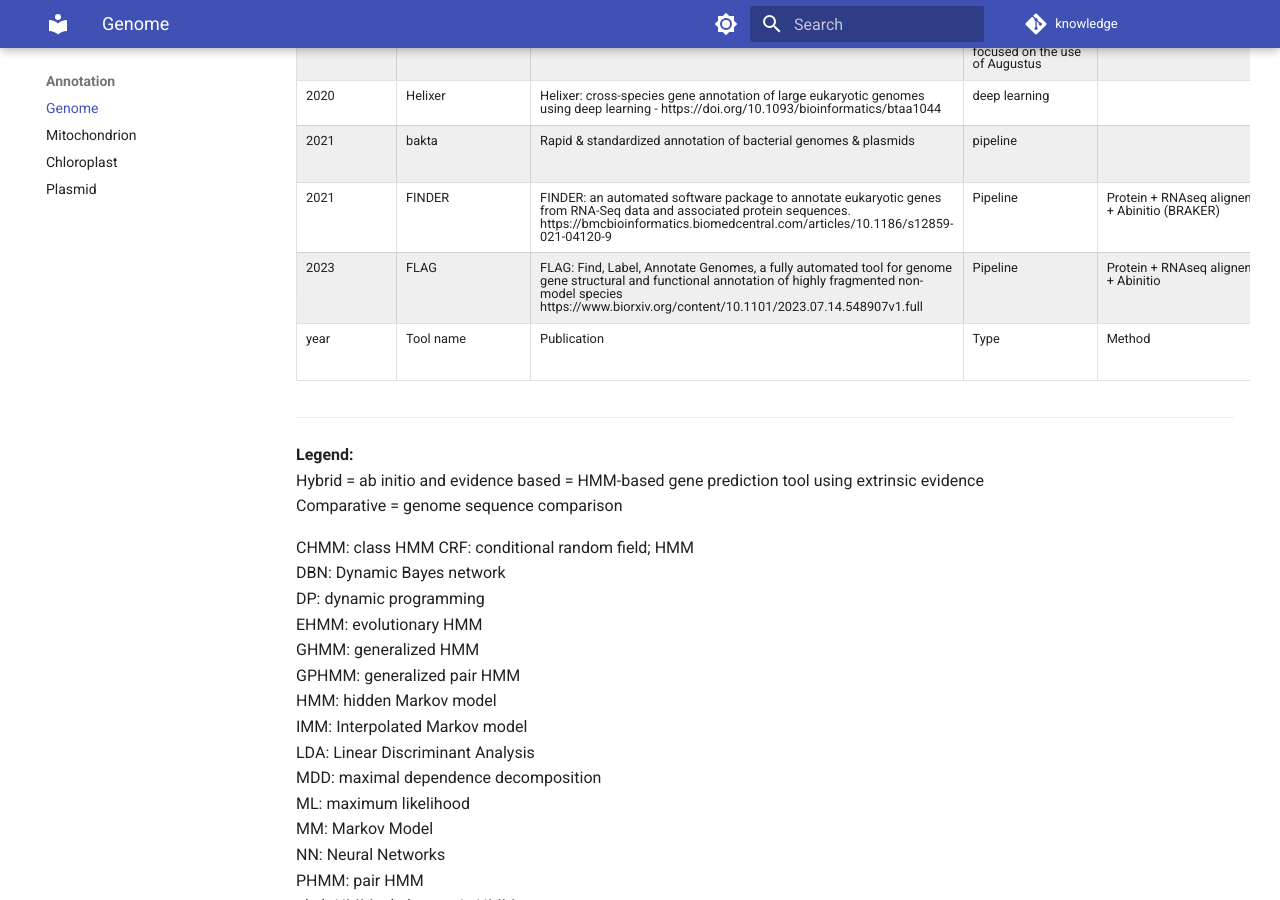
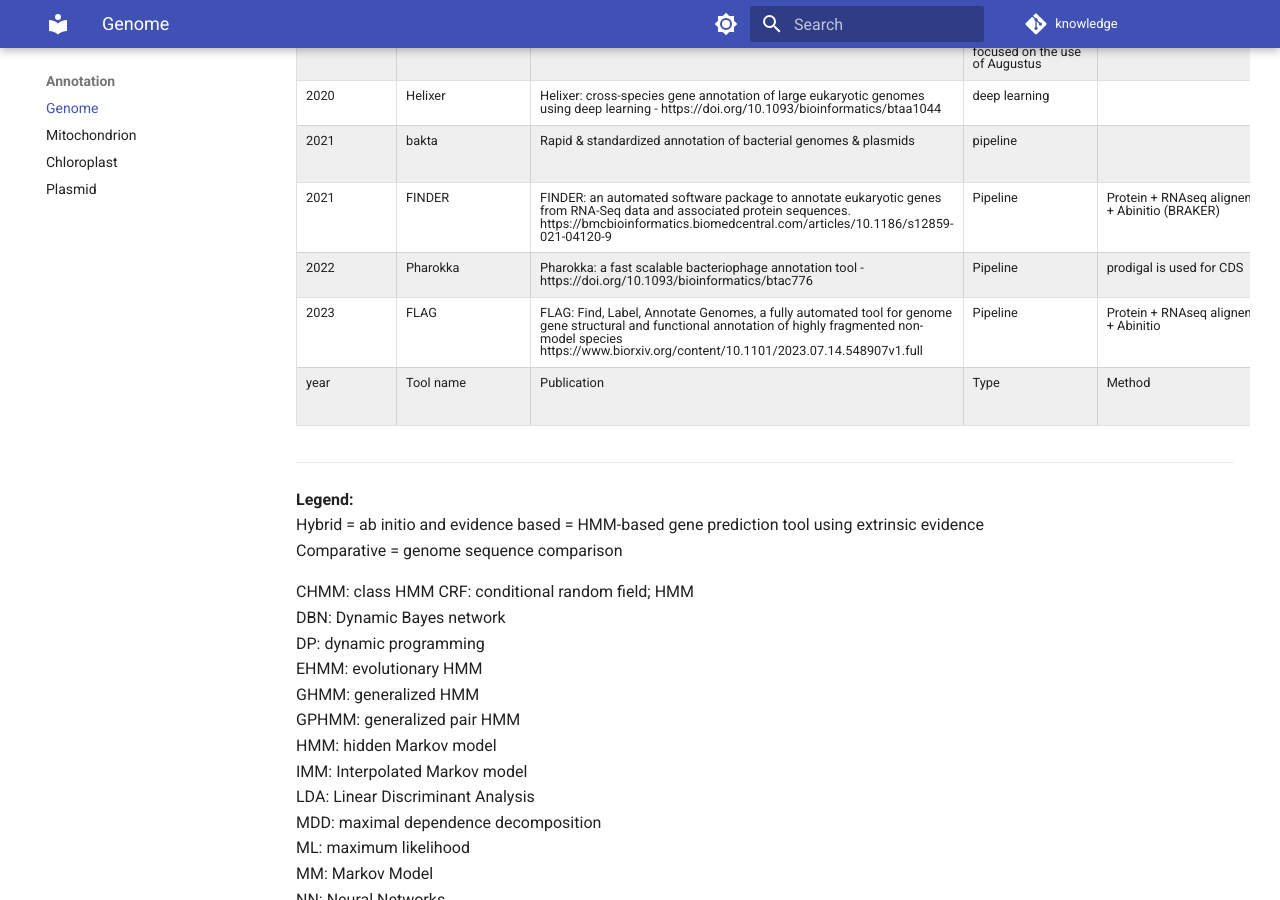
Before and after one commit to Juke34/knowledge, an MkDocs documentation site: the page built from docs/annotation/structural/annotation_tools_genome.md, in a window 1280 px wide and 900 px high, scrolled down 10093 px. Built offline with MkDocs 1.6.1 and Material for MkDocs 9.7.7, drawn with Linux system fonts in a browser that asks for light colours; comment, search, counter and statistics services are not loaded.

Commit message:
Update annotation_tools_genome.md

```diff
--- a/docs/annotation/structural/annotation_tools_genome.md
+++ b/docs/annotation/structural/annotation_tools_genome.md
@@ -156,6 +156,7 @@ List of genome annotation tools
 2020 | Helixer | Helixer: cross-species gene annotation of large eukaryotic genomes using deep learning - https://doi.org/10.1093/bioinformatics/btaa1044 | deep learning | | Eukaryote | | cross-species annotation | |
 2021 | bakta | Rapid & standardized annotation of bacterial genomes & plasmids | pipeline |  | Bacteria + plasmid | | | .embl, .gbff, .gff3, .faa, .fna |
 2021 | FINDER | FINDER: an automated software package to annotate eukaryotic genes from RNA-Seq data and associated protein sequences. https://bmcbioinformatics.biomedcentral.com/articles/10.1186/s12859-021-04120-9 | Pipeline | Protein + RNAseq alignement + Abinitio (BRAKER) | Eukaryote | | | .gtf |
+2022 | Pharokka | Pharokka: a fast scalable bacteriophage annotation tool - https://doi.org/10.1093/bioinformatics/btac776  | Pipeline | prodigal is used for CDS | bacteriophage | | | gff, gbk ,etc. |
 2023 | FLAG | FLAG: Find, Label, Annotate Genomes, a fully automated tool for genome gene structural and functional annotation of highly fragmented non-model species https://www.biorxiv.org/content/10.1101/2023.07.14.548907v1.full  | Pipeline | Protein + RNAseq alignement + Abinitio | Eukaryote | | Nextflow pipeline very complete | |
 | year	| Tool name | Publication | Type	| Method | Organism | Nb citation (pubmed 2016) | Comments | Output Format |
 
```
